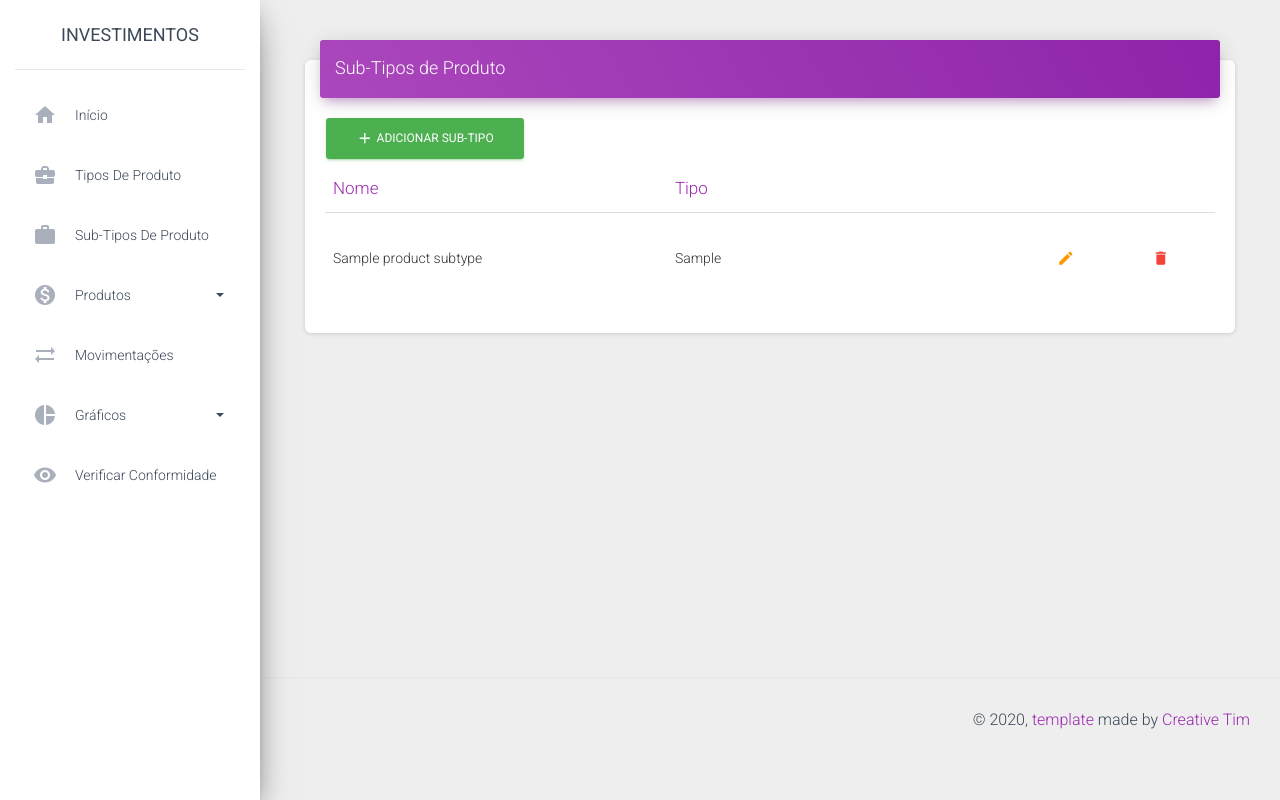
After one commit to vslourenco/investments, a PHP site: template templates/product_subtype_index.twig in a window 1280 px wide. The commit adds this page. Run offline with PHP 8.4, Linux system fonts and the light colour scheme; the template is opened without the code that fills it: most values are stand-ins (such as "Sample title", 1, 10 or a date in 2020); some libraries are stand-ins or nearby versions.

Commit message:
Added feature do create a product subtype

```diff
--- a/templates/layouts/app.twig
+++ b/templates/layouts/app.twig
@@ -43,6 +43,13 @@
                                 <a class="nav-link" href="{{ path_for('product_types.index') }}">
                                     <i class="material-icons">business_center</i>
                                     <p>Tipos de Produto</p>
+                                </a>
+                            </li>
+
+                            <li class="nav-item">
+                                <a class="nav-link" href="{{ path_for('product_subtypes.index') }}">
+                                    <i class="material-icons">work</i>
+                                    <p>Sub-Tipos de Produto</p>
                                 </a>
                             </li>
 
--- /dev/null
+++ b/templates/product_subtype_index.twig
@@ -0,0 +1,60 @@
+{% extends "layouts/app.twig" %}
+
+{% block title %}
+    Sub-Tipos de Produto: Lista
+{% endblock %}
+
+{% block content %}
+    <div class="col-md-12">
+        <div class="card">
+            <div class="card-header card-header-primary">
+                <h4 class="card-title ">Sub-Tipos de Produto</h4>
+            </div>
+            <div class="card-body">
+                <div class="row">
+                    <div class="col-md-4">
+                        <a href="{{ path_for('product_subtypes.create') }}">
+                            <button class="btn btn-success">
+                                <i class="material-icons">add</i>
+                                Adicionar Sub-Tipo
+                            </button>
+                        </a>
+                    </div>
+                </div>
+                <div class="table-responsive">
+                    <table class="table">
+                        <thead class=" text-primary">
+                            <tr>
+                                <th>
+                                    Nome
+                                </th>
+                                <th>
+                                    Tipo
+                                </th>
+                                <th></th>
+                            </tr>
+                        </thead>
+                        <tbody>
+                            {% for product_subtype in product_subtypes %}
+                                <tr>
+                                    <td>{{ product_subtype.name }}</td>
+                                    <td>{{ product_subtype.product_type }}</td>
+                                    <td class="text-right">
+                                        <a href="{{ path_for('product_subtypes.edit', {'id': product_subtype.id}) }}">
+                                            <button class="btn btn-warning btn-link btn-lg" data-original-title="Editar" rel="tooltip" title="" type="button">
+                                                <i class="material-icons">create</i>
+                                            </button>
+                                        </a>
+                                        <button class="btn btn-danger btn-link btn-lg" data-original-title="Excluir" rel="tooltip" title="" type="button" onclick="validateDelete('{{ path_for('product_subtypes.delete', {'id': product_subtype.id}) }}')">
+                                            <i class="material-icons">delete</i>
+                                        </button>
+                                    </td>
+                                </tr>
+                            {% endfor %}
+                        </tbody>
+                    </table>
+                </div>
+            </div>
+        </div>
+    </div>
+{% endblock %}
```
Also changed, not shown: src/controllers/ProductSubTypeController.php (added, +66 -0 lines), src/routes.php (+9 -0 lines), templates/product_subtype_form.twig (added, +55 -0 lines).
